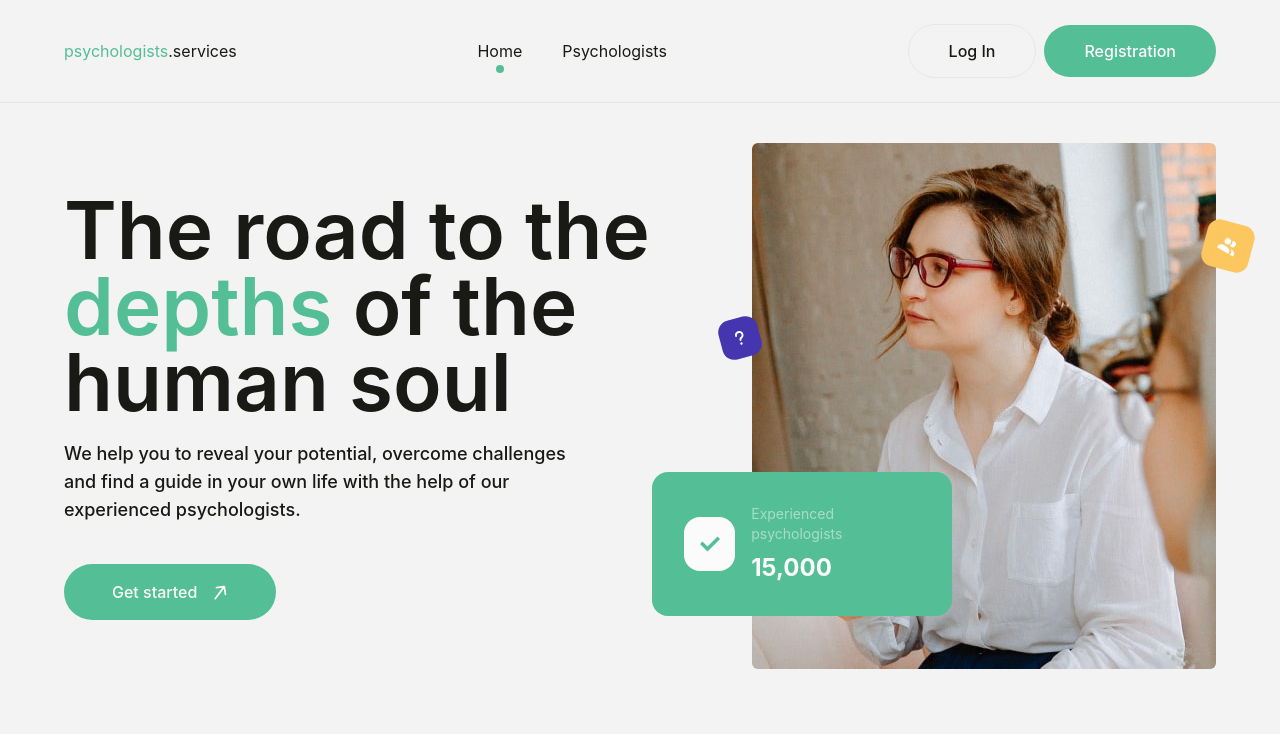
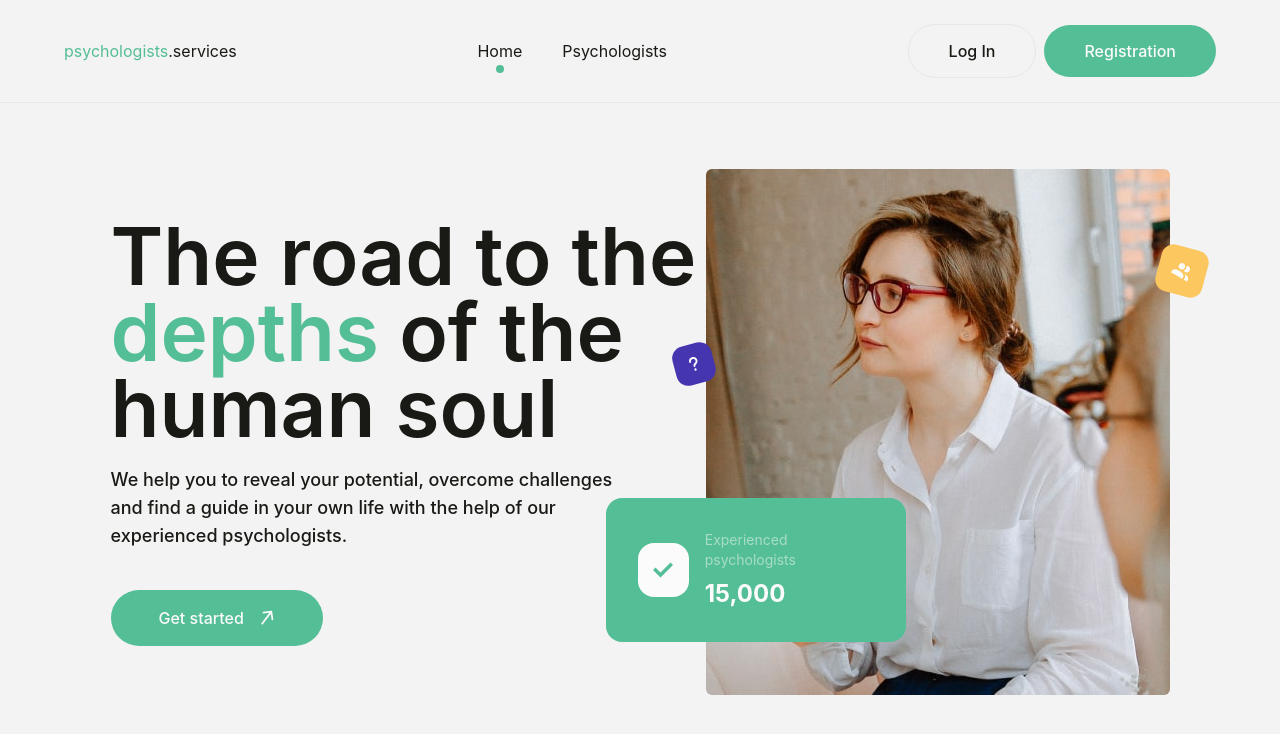
Before and after one commit to sany0chekk/psychologists-services, a React (Vite) app: page / in a window 1280 px wide. Shown: the top 734 px of the page. Built offline with nearby package versions, Linux system fonts and the light colour scheme; no server answers; the database is empty.

Commit message:
refactor pagewrapper component

```diff
--- a/src/components/App.tsx
+++ b/src/components/App.tsx
@@ -89,7 +89,7 @@ export default function App() {
               <Route
                 index
                 element={
-                  <PageWrapper>
+                  <PageWrapper className="flex justify-center flex-grow">
                     <HomePage />
                   </PageWrapper>
                 }
--- a/src/components/layouts/PageWrapper.tsx
+++ b/src/components/layouts/PageWrapper.tsx
@@ -3,11 +3,13 @@ import React from "react";
 
 interface Props {
   children: React.ReactNode;
+  className?: string;
 }
 
-export default function PageWrapper({ children }: Props) {
+export default function PageWrapper({ children, className = "" }: Props) {
   return (
     <motion.div
+      className={className}
       initial={{ opacity: 0, translateY: 50 }}
       animate={{ opacity: 1, translateY: 0 }}
       transition={{
--- a/src/pages/HomePage.tsx
+++ b/src/pages/HomePage.tsx
@@ -4,7 +4,7 @@ import Button from "../components/ui/Button";
 
 export default function HomePage() {
   return (
-    <section className="pt-10 pb-20 flex-grow flex">
+    <section className="pt-10 pb-20 flex">
       <Container className="flex flex-col laptop:flex-row items-center justify-between w-full">
         <div className="max-w-[595px] max-laptop:mb-20">
           <h1 className="font-semibold  text-5xl laptop:text-[80px] leading-[0.95] mb-5">
```
